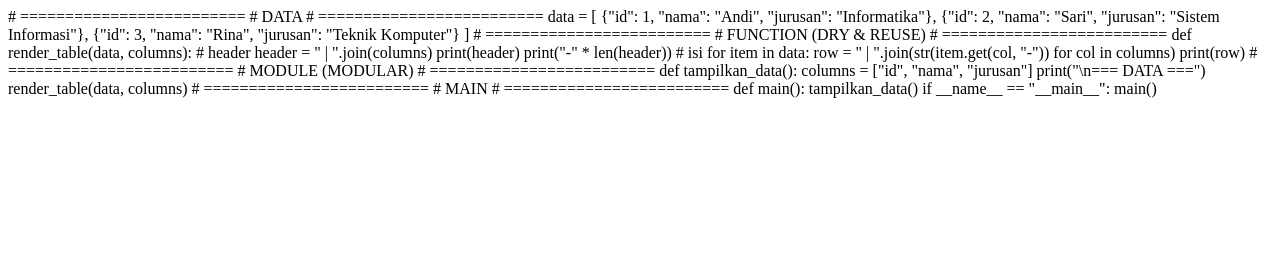
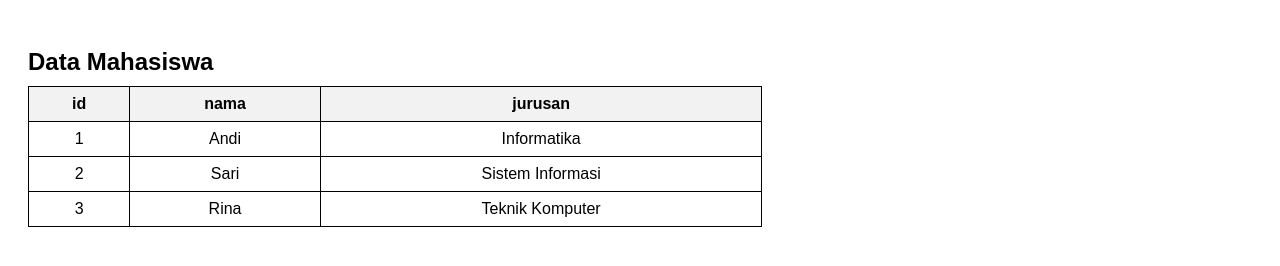
Before and after one commit to naylaaff/06, a plain HTML site: page index.html in a window 1280 px wide. Drawn offline with Linux system fonts and the light colour scheme.

Commit message:
index.html

```diff
--- a/index.html
+++ b/index.html
@@ -1,43 +1,100 @@
-# =========================
-# DATA
-# =========================
-data = [
-    {"id": 1, "nama": "Andi", "jurusan": "Informatika"},
-    {"id": 2, "nama": "Sari", "jurusan": "Sistem Informasi"},
-    {"id": 3, "nama": "Rina", "jurusan": "Teknik Komputer"}
-]
+<!DOCTYPE html>
+<html lang="en">
+<head>
+    <meta charset="UTF-8">
+    <title>Render Table</title>
 
+    <style>
+        body {
+            font-family: Arial, sans-serif;
+            padding: 20px;
+        }
 
-# =========================
-# FUNCTION (DRY & REUSE)
-# =========================
-def render_table(data, columns):
-    # header
-    header = " | ".join(columns)
-    print(header)
-    print("-" * len(header))
+        h2 {
+            margin-bottom: 10px;
+        }
 
-    # isi
-    for item in data:
-        row = " | ".join(str(item.get(col, "-")) for col in columns)
-        print(row)
+        table {
+            border-collapse: collapse;
+            width: 60%;
+        }
 
+        th, td {
+            border: 1px solid #000;
+            padding: 8px;
+            text-align: center;
+        }
 
-# =========================
-# MODULE (MODULAR)
-# =========================
-def tampilkan_data():
-    columns = ["id", "nama", "jurusan"]
-    print("\n=== DATA ===")
-    render_table(data, columns)
+        th {
+            background-color: #f2f2f2;
+        }
+    </style>
+</head>
+<body>
 
+    <h2>Data Mahasiswa</h2>
 
-# =========================
-# MAIN
-# =========================
-def main():
-    tampilkan_data()
+    <table>
+        <thead>
+            <tr id="header"></tr>
+        </thead>
+        <tbody id="body"></tbody>
+    </table>
 
+    <script>
+        // =========================
+        // DATA (SCALABLE)
+        // =========================
+        const data = [
+            { id: 1, nama: "Andi", jurusan: "Informatika" },
+            { id: 2, nama: "Sari", jurusan: "Sistem Informasi" },
+            { id: 3, nama: "Rina", jurusan: "Teknik Komputer" }
+        ];
 
-if __name__ == "__main__":
-    main()
+        // =========================
+        // FUNCTION (DRY & REUSE)
+        // =========================
+        function renderTable(data, columns) {
+            const header = document.getElementById("header");
+            const body = document.getElementById("body");
+
+            header.innerHTML = "";
+            body.innerHTML = "";
+
+            // HEADER
+            columns.forEach(col => {
+                const th = document.createElement("th");
+                th.textContent = col;
+                header.appendChild(th);
+            });
+
+            // BODY
+            data.forEach(item => {
+                const tr = document.createElement("tr");
+
+                columns.forEach(col => {
+                    const td = document.createElement("td");
+                    td.textContent = item[col] ?? "-";
+                    tr.appendChild(td);
+                });
+
+                body.appendChild(tr);
+            });
+        }
+
+        // =========================
+        // MODULE (MODULAR)
+        // =========================
+        function init() {
+            const columns = ["id", "nama", "jurusan"];
+            renderTable(data, columns);
+        }
+
+        // =========================
+        // RUN
+        // =========================
+        init();
+    </script>
+
+</body>
+</html>
```
